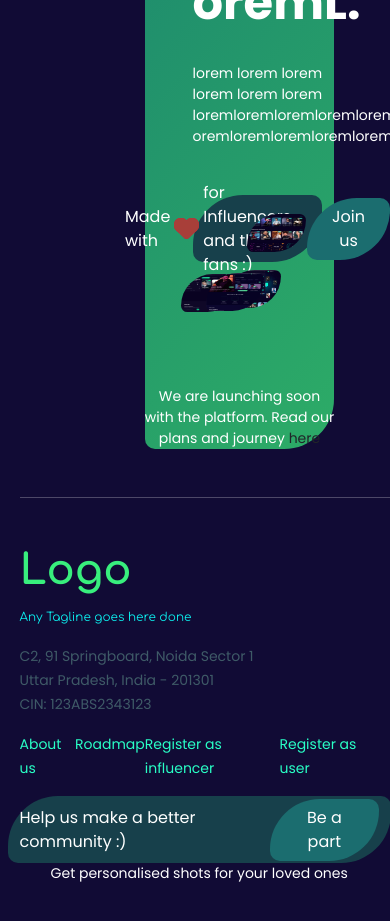
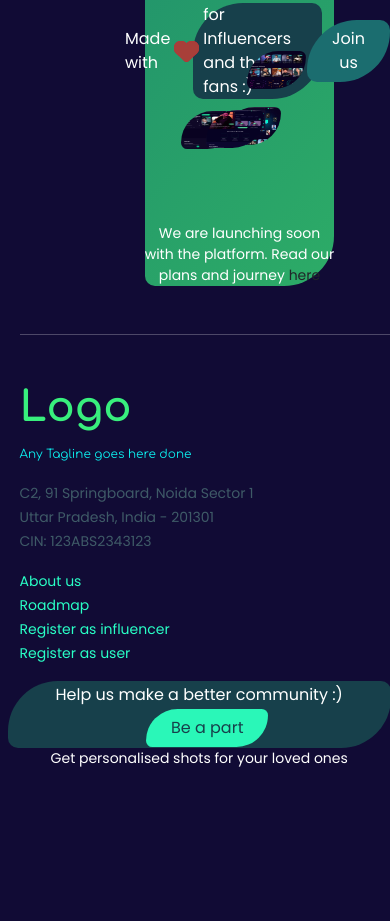
Before and after one commit to OsmanRana/digipoint-technlogies, a plain HTML site: page index.html in a window 390 px wide. Shown: the part 1057-1978 px from the top of the page. After the commit the page ends 1874 px from the top, so only its background shows below. Drawn offline with nearby package versions, Linux system fonts and the light colour scheme.

Commit message:
footer responsiveness almost done

```diff
--- a/index.html
+++ b/index.html
@@ -35,7 +35,7 @@
           </button>
 
           <div
-            class="collapse navbar-collapse d-flex align-items-center justify-content-between "
+            class="collapse navbar-collapse d-md-flex align-items-center justify-content-between "
             id="navbarTogglerDemo01"
           >
 
@@ -95,7 +95,7 @@
   <hr class="bg-white my-5">
   <footer class="footer">
     <div class="row d-flex justify-content-around align-items-center">
-        <div class="brand-identity col-sm-12 col-md-2">
+        <div class="brand-identity col-sm-12 col-lg-2">
         <h1 class="logo">Logo</h1>
         <small class="tag-line">Any Tagline goes here done</small></br>
         <address class="my-3">
@@ -105,7 +105,7 @@
         </address>
       </div>
 
-        <ul class=" col-sm-12 col-md-6  d-flex justify-content-evenly footer-ul">
+        <ul class=" col-sm-12 col-lg-6 d-flex justify-content-evenly flex-column flex-lg-row footer-ul">
           <li class="footer-li">
             <a class="footer-anchor"  href="#">About us</a>
 
@@ -121,10 +121,10 @@
           </li>
         </ul>
 
-      <div class="d-flex align-items-center justify-content-center bottom-box col-sm-12 col-md-4">
+      <div class="d-flex align-items-center justify-content-center flex-wrap  bottom-box col-sm-12 col-md-8 col-lg-4">
 
         <p class="mb-0  text-white">Help us make a better community :)</p>
-        <button class="btn px-4 ms-3 text-white">Be a part</button>
+        <button class="btn px-4 ms-3 " id="btn-footer">Be a part</button>
     </div>
   </div>
     <small class="mb-5 d-block text-center text-white">Get personalised shots for your loved ones </small>
--- a/style.css
+++ b/style.css
@@ -54,8 +54,8 @@ body {
 }
 .bottom-box {
   max-width: 100%;
-  height: 67px;
-  max-height: "100vh";
+  min-height: 67px;
+  max-height: 100vh;
   background: #17404b;
   border-radius: 50px 10px;
 }
@@ -111,3 +111,7 @@ body {
   font-size: 14px;
   color: #29ffc6;
 }
+#btn-footer {
+  background-color: #2af7b8;
+  color: #17404b;
+}
```
